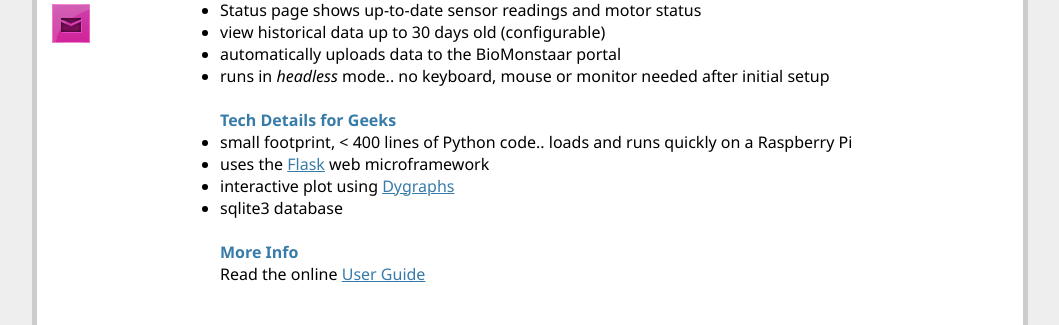
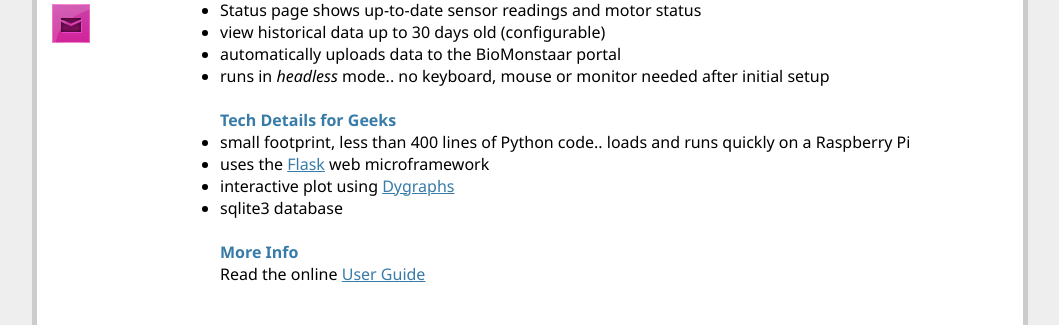
Before and after one commit to BioMONSTAAAR/reactor, a Python web app: template src/rasman/templates/index.html in a window 1280 px wide. Shown: the part 295-620 px from the top of the page, without its empty margins (110-1169 px from the left). Run offline with Jinja, Linux system fonts and the light colour scheme; the template is opened without the code that fills it, so the values that code supplies are empty.

Commit message:
Replaced angle bracket with 'less than'

```diff
--- a/src/rasman/templates/index.html
+++ b/src/rasman/templates/index.html
@@ -18,7 +18,7 @@ control the BioMonstaaar algae photobioreactor (PBR) from any browser.</p>
 
 <br/><h3>Tech Details for Geeks</h3>
 <ul>
-    <li>small footprint, < 400 lines of Python code.. loads and runs quickly on a Raspberry Pi</li>
+    <li>small footprint, less than 400 lines of Python code.. loads and runs quickly on a Raspberry Pi</li>
     <li>uses the <a href="http://flask.pocoo.org/">Flask</a> web microframework</li>
     <li>interactive plot using <a href="http://dygraphs.com">Dygraphs</a>
     <li>sqlite3 database</li>
```
